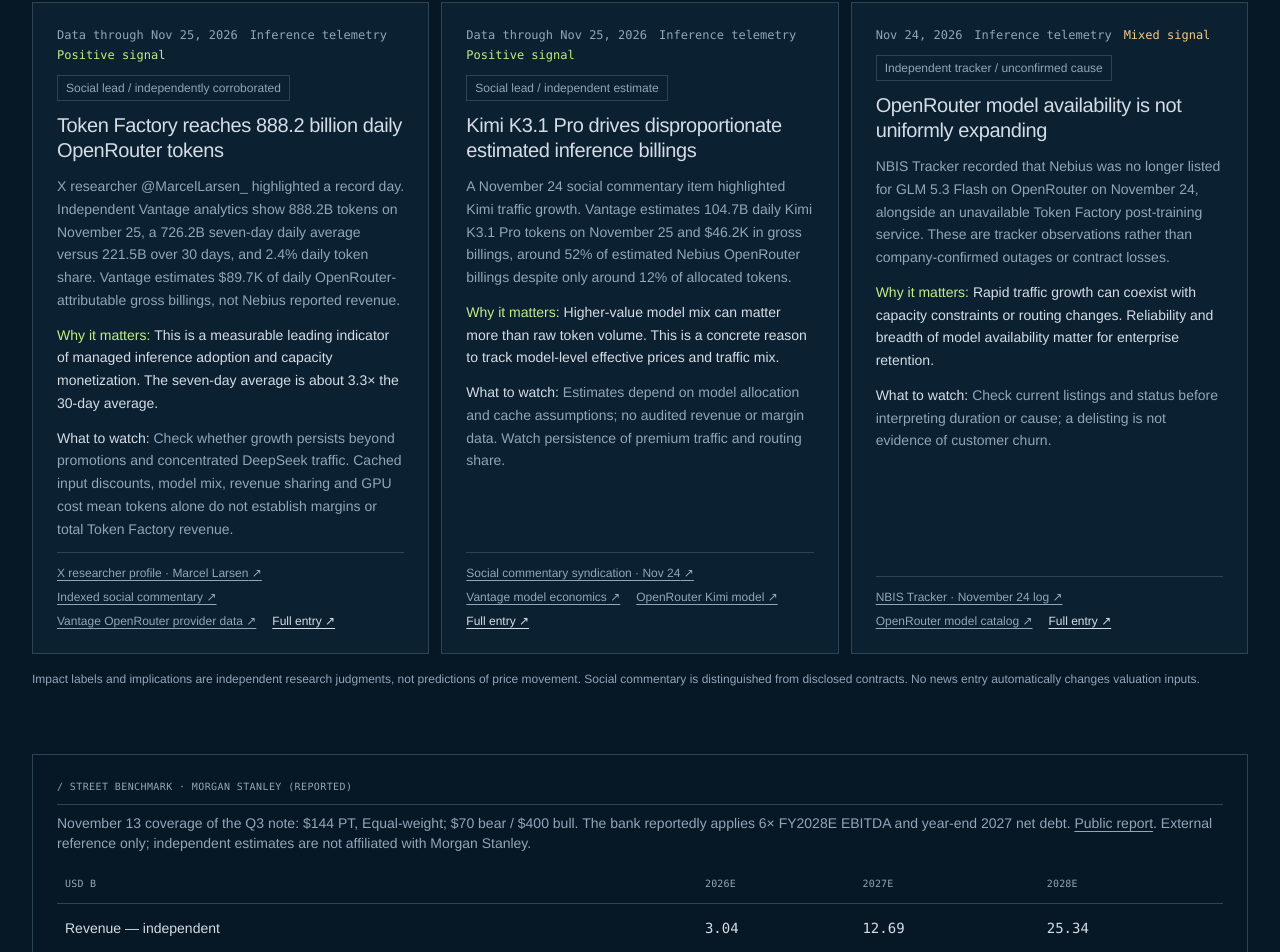
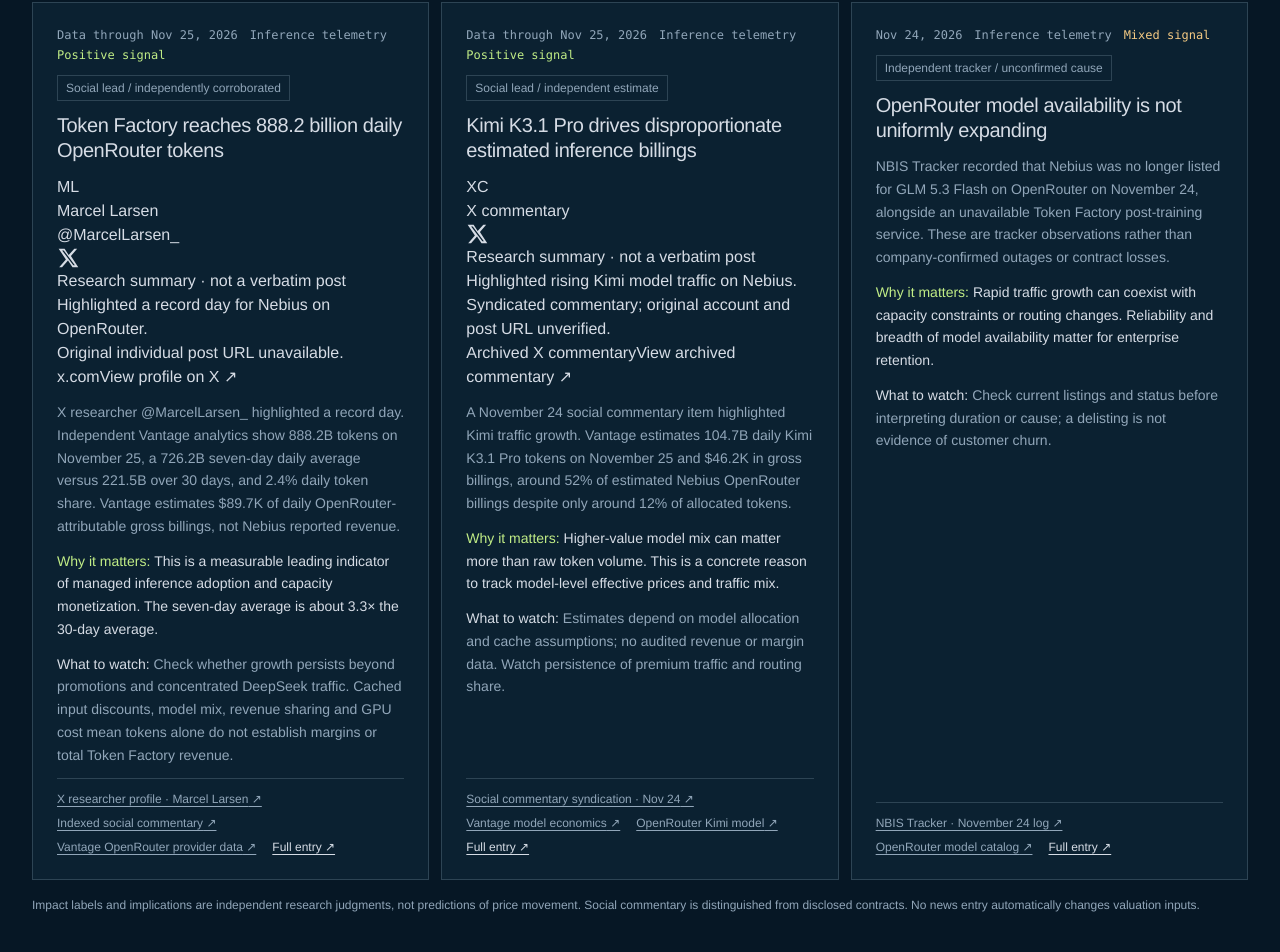
Before and after one commit to dfurry-boilermaker/nbismodel, a Next.js app: page / in a window 1280 px wide. Shown: the part 2006-2958 px from the top of the page. Built offline with nearby package versions, Linux system fonts and the light colour scheme.

Commit message:
Render recognizable accessible X link previews on both news surfaces

```diff
--- a/components/news-feed.tsx
+++ b/components/news-feed.tsx
@@ -1,15 +1,60 @@
 import Link from "next/link";
 import data from "@/data/news.json";
 
+type SocialPreview = {
+  author: string; handle?: string; url: string; kind: "post" | "profile" | "archive";
+  text: string; textKind: "excerpt" | "summary"; context?: string;
+};
 type NewsItem = {
   id: string; date: string; dateLabel?: string; category: string; status: string;
   impact: string; title: string; summary: string; quote?: string; attribution?: string;
+  social?: SocialPreview;
   why: string; watch: string; sources: {label: string; url: string}[];
 };
-const items: NewsItem[] = [...data.items].sort((a,b) => b.date.localeCompare(a.date));
+const items = ([...data.items] as NewsItem[]).sort((a,b) => b.date.localeCompare(a.date));
 const formatDate = (date: string) => new Intl.DateTimeFormat("en-US", {year:"numeric", month:"short", day:"numeric", timeZone:"UTC"}).format(new Date(date + "T00:00:00Z"));
 
+function socialFor(item: NewsItem): SocialPreview | undefined {
+  if (item.social) return item.social;
+  // Future research entries with direct X status links get a preview automatically.
+  for (const source of item.sources) {
+    const match = source.url.match(/^https:\/\/(?:www\.)?(?:x\.com|twitter\.com)\/([A-Za-z0-9_]{1,15})\/status\/\d+(?:[/?#].*)?$/i);
+    if (!match) continue;
+    return {author: "@" + match[1], handle: match[1], url: source.url, kind: "post",
+      text: item.quote || item.summary, textKind: item.quote ? "excerpt" : "summary",
+      context: item.attribution};
+  }
+}
+
+function XMark() {
+  return <svg aria-hidden="true" width="22" height="22" viewBox="0 0 24 24" fill="currentColor"><path d="M18.9 2H22l-6.8 7.8L23.2 22h-6.3l-4.9-7.4L5.5 22H2.4l7.3-8.4L1.8 2h6.5l4.4 6.7L18.9 2Zm-1.1 18h1.7L7.4 3.9H5.6L17.8 20Z"/></svg>;
+}
+
+function XPreview({social}: {social: SocialPreview}) {
+  const initials = social.author.replace(/^@/, "").split(/\s+/).slice(0, 2).map(part => part[0] || "").join("").toUpperCase();
+  const destination = social.kind === "post" ? "View post on X" : social.kind === "profile" ? "View profile on X" : "View archived commentary";
+  return (
+    <a className="x-preview" href={social.url} target="_blank" rel="noopener noreferrer" aria-label={destination + " · " + social.author}>
+      <div className="x-preview-body">
+        <div className="x-preview-header">
+          <div className="x-preview-avatar" aria-hidden="true">{initials}</div>
+          <div className="x-preview-identity">
+            <div className="x-preview-author">{social.author}</div>
+            {social.handle && <div className="x-preview-handle">@{social.handle}</div>}
+          </div>
+          <span className="x-preview-logo"><XMark /></span>
+        </div>
+        <div className="x-preview-type">{social.textKind === "excerpt" ? "Post excerpt" : "Research summary · not a verbatim post"}</div>
+        <p className="x-preview-copy">{social.textKind === "excerpt" ? "“" + social.text + "”" : social.text}</p>
+        {social.context && <p className="x-preview-context">{social.context}</p>}
+      </div>
+      <div className="x-preview-footer"><span>{social.kind === "archive" ? "Archived X commentary" : "x.com"}</span><span>{destination} ↗</span></div>
+    </a>
+  );
+}
+
 function NewsCard({item, compact}: {item: NewsItem; compact: boolean}) {
+  const social = socialFor(item);
   return (
     <article id={compact ? undefined : item.id} className="min-w-0 border border-line bg-panel p-4 sm:p-6 flex flex-col gap-3">
       <div className="flex flex-wrap items-center gap-x-3 gap-y-1 text-xs font-mono text-muted">
@@ -19,7 +64,8 @@ function NewsCard({item, compact}: {item: NewsItem; compact: boolean}) {
       </div>
       <span className="self-start border border-line px-2 py-1 text-xs text-muted">{item.status}</span>
       <h3 className="break-words text-xl leading-tight">{item.title}</h3>
-      {item.quote && <blockquote className="border-l-2 border-good pl-3 text-base"><p>“{item.quote}”</p><footer className="mt-1 text-xs text-muted">{item.attribution}</footer></blockquote>}
+      {social && <XPreview social={social} />}
+      {!social && item.quote && <blockquote className="border-l-2 border-good pl-3 text-base"><p>“{item.quote}”</p><footer className="mt-1 text-xs text-muted">{item.attribution}</footer></blockquote>}
       <p className="text-sm leading-relaxed text-muted">{item.summary}</p>
       <div className="text-sm leading-relaxed"><span className="font-medium text-good">Why it matters: </span>{item.why}</div>
       <div className="text-sm leading-relaxed text-muted"><span className="font-medium text-foreground">What to watch: </span>{item.watch}</div>
```
